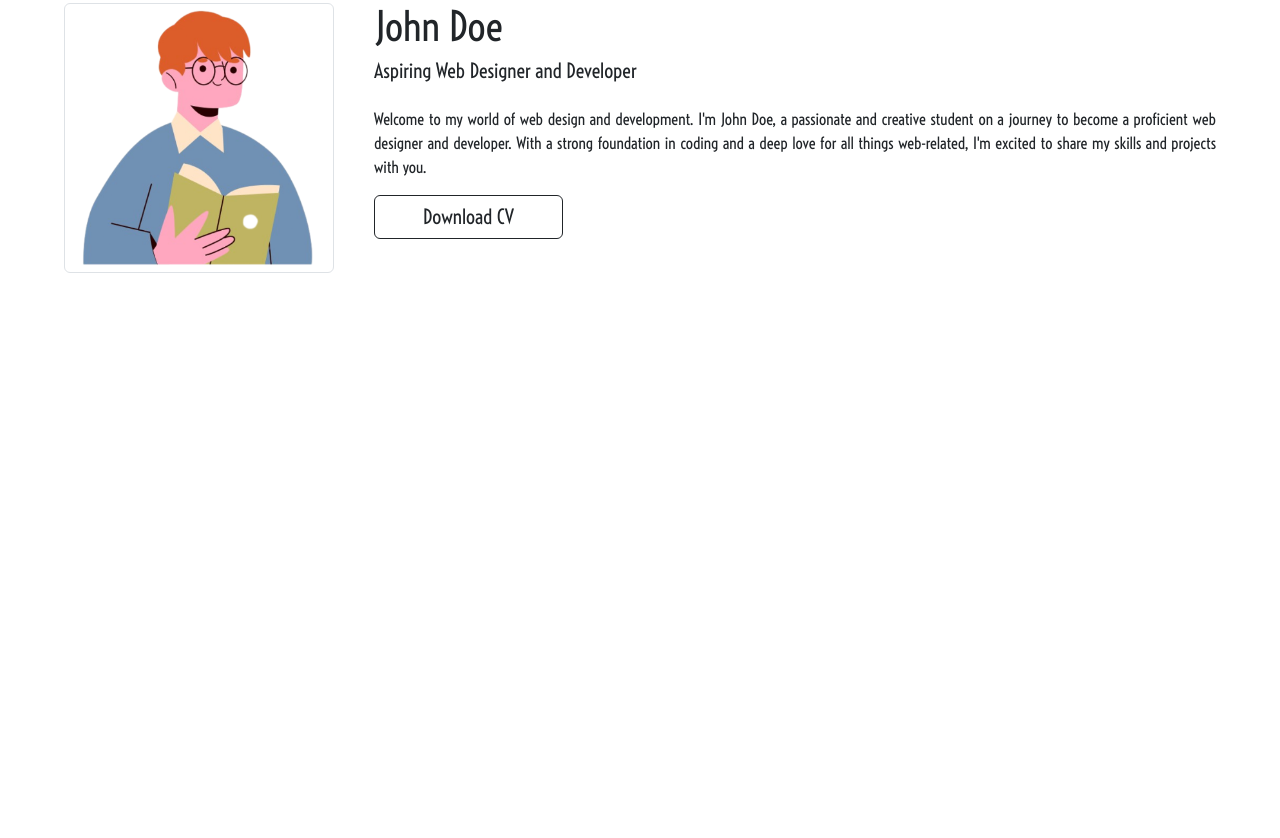
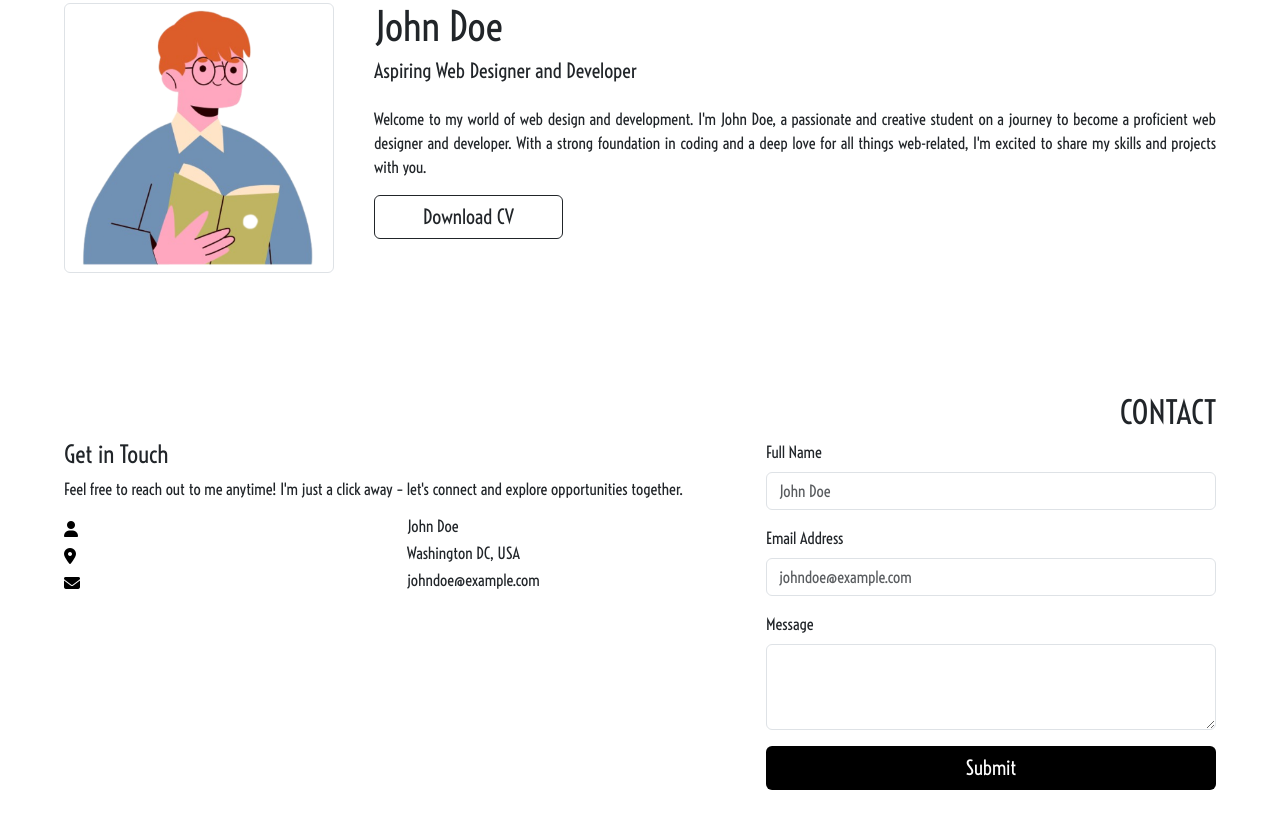
Before and after one commit to zaynierashik/portfolio, a plain HTML site: page homepage.html in a window 1280 px wide. Shown: the part 1637-2475 px from the top of the page. Before the commit the page ends 1958 px from the top, so only its background shows below. Drawn offline with nearby package versions, Linux system fonts and the light colour scheme.

Commit message:
New Commit

```diff
--- a/homepage.html
+++ b/homepage.html
@@ -128,6 +128,65 @@
         </div>
     </div>
 
+    <div class="contact-container px-3" id="contact">
+        <div class="contact-content p-5">
+            <h2 class="mt-4 d-flex justify-content-end">CONTACT</h2>
+            <div class="row">
+                <div class="col">
+                    <h4>Get in Touch</h4>
+                    <p>Feel free to reach out to me anytime! I'm just a click away – let's connect and explore opportunities together.</p>
+
+                    <div>
+                        <div class="row">
+                            <div class="col">
+                                <i class="fa-solid fa-user" style="color: #000000;"></i>
+                            </div>
+                            <div class="col">
+                                <h6>John Doe</h6>
+                            </div>
+                        </div>
+                        <div class="row">
+                            <div class="col">
+                                <i class="fa-solid fa-location-dot" style="color: #000000;"></i>
+                            </div>
+                            <div class="col">
+                                <h6>Washington DC, USA</h6>
+                            </div>
+                        </div>
+                        <div class="row">
+                            <div class="col">
+                                <i class="fa-solid fa-envelope" style="color: #000000;"></i>
+                            </div>
+                            <div class="col">
+                                <h6>johndoe@example.com</h6>
+                            </div>
+                        </div>
+                    </div>
+                </div>
+
+                <div class="col-5">
+                    <div class="about-me ps-3">
+                        <div class="mb-3">
+                            <label for="exampleFormControlInput1" class="form-label">Full Name</label>
+                            <input type="text" class="form-control" id="exampleFormControlInput1" placeholder="John Doe">
+                        </div>
+                        <div class="mb-3">
+                            <label for="exampleFormControlInput1" class="form-label">Email Address</label>
+                            <input type="email" class="form-control" id="exampleFormControlInput1" placeholder="johndoe@example.com">
+                        </div>
+                        <div class="mb-3">
+                            <label for="exampleFormControlTextarea1" class="form-label">Message</label>
+                            <textarea class="form-control" id="exampleFormControlTextarea1" rows="3"></textarea>
+                        </div>
+                        <div>
+                            <a class="btn fs-5 px-5 w-100" style="background-color: black; color: white;">Submit</a>
+                        </div>
+                    </div>
+                </div>
+            </div>
+        </div>
+    </div>
+
     <script src="https://cdn.jsdelivr.net/npm/bootstrap@5.3.2/dist/js/bootstrap.bundle.min.js" integrity="sha384-C6RzsynM9kWDrMNeT87bh95OGNyZPhcTNXj1NW7RuBCsyN/o0jlpcV8Qyq46cDfL" crossorigin="anonymous"></script>
     <script src="https://kit.fontawesome.com/296ff2fa8f.js" crossorigin="anonymous"></script>
 
```
